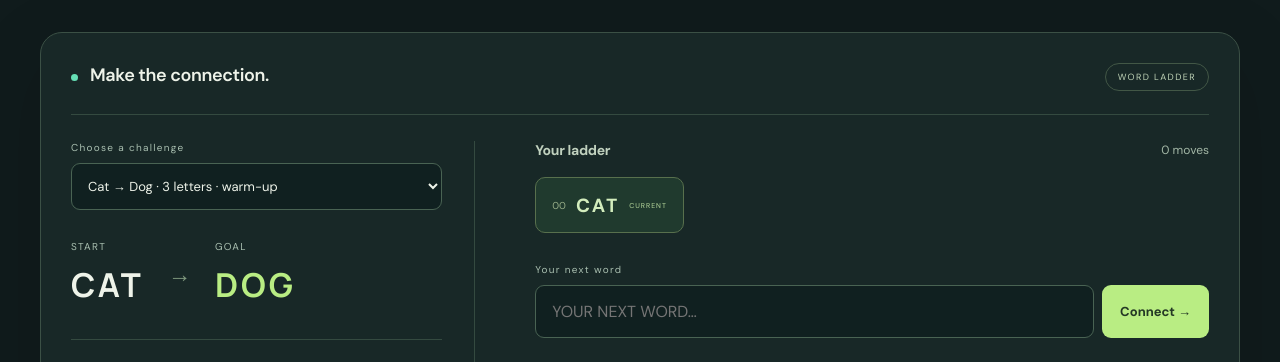
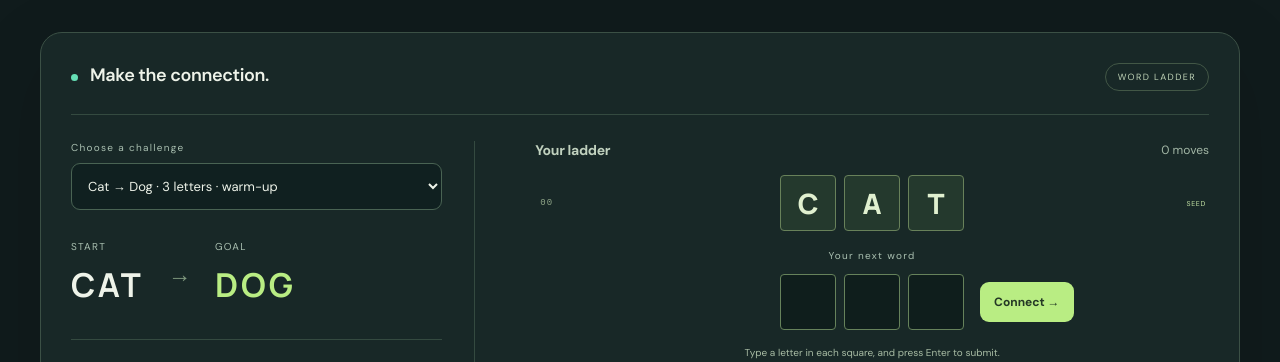
Before and after one commit to twinoxen/word-graph-explorer, a website built with Vite: page index.html in a window 1280 px wide. Shown: the part 438-800 px from the top of the page. Built offline with nearby package versions, Linux system fonts and the light colour scheme.

Commit message:
Build word ladders with aligned letter tiles and fresh input rungs

```diff
--- /dev/null
+++ b/src/letter-input.ts
@@ -0,0 +1,41 @@
+export const letterInputMarkup=`<div id="word-entry" class="word-entry"><input id="next" autocomplete="off" autocapitalize="characters" spellcheck="false" maxlength="3" aria-describedby="entry-instructions message"><div id="letter-slots" class="word-tiles" aria-hidden="true"></div></div>`;
+
+export function mountLetterInput(input:HTMLInputElement,slots:HTMLElement){
+  let length=3;
+  function sync(){
+    const focused=document.activeElement===input;
+    const start=input.selectionStart??input.value.length,end=input.selectionEnd??start;
+    const active=Math.min(start,length-1);
+    Array.from(slots.children).forEach((tile,index)=>{
+      tile.textContent=input.value[index]?.toUpperCase()||'';
+      tile.classList.toggle('filled',index<input.value.length);
+      tile.classList.toggle('active-letter',focused&&start===end&&index===active);
+      tile.classList.toggle('selected-letter',focused&&start!==end&&index>=start&&index<end);
+    });
+  }
+  function setLength(nextLength:number){
+    length=nextLength;input.maxLength=length;
+    slots.closest<HTMLElement>('.ladder-column')!.style.setProperty('--word-length',String(length));
+    slots.replaceChildren(...Array.from({length},()=>{const tile=document.createElement('span');tile.className='letter-tile';return tile;}));
+    sync();
+  }
+  input.addEventListener('click',event=>{
+    if(event.shiftKey)return;
+    const index=Array.from(slots.children).findIndex(tile=>{const bounds=tile.getBoundingClientRect();return event.clientX>=bounds.left&&event.clientX<=bounds.right;});
+    if(index>=0){const start=Math.min(index,input.value.length);input.setSelectionRange(start,Math.min(start+1,input.value.length));}
+    sync();
+  });
+  input.addEventListener('paste',event=>{
+    const pasted=event.clipboardData?.getData('text');
+    if(pasted===undefined||pasted===pasted.trim())return;
+    event.preventDefault();
+    const start=input.selectionStart??0,end=input.selectionEnd??start;
+    const remaining=length-(input.value.length-(end-start));
+    input.setRangeText(pasted.trim().slice(0,remaining),start,end,'end');
+    input.dispatchEvent(new Event('input',{bubbles:true}));
+  });
+  for(const event of ['input','focus','blur','keyup','select'])input.addEventListener(event,sync);
+  document.addEventListener('selectionchange',()=>{if(document.activeElement===input)sync();});
+  setLength(length);
+  return {sync,setLength};
+}
--- a/src/main.ts
+++ b/src/main.ts
@@ -3,6 +3,7 @@ import {WORDS,PUZZLES} from './data';
 import {adjacent,normalize,search,shortestPath,validateMove,type SearchResult} from './engine';
 import {createFeedback,type Tone} from './feedback';
 import {lessonMarkup,mountLessons} from './lessons';
+import {letterInputMarkup,mountLetterInput} from './letter-input';
 const app=document.querySelector<HTMLDivElement>('#app')!;
 app.innerHTML=`
 <header><a class="brand" href="./"><span class="brand-icon">w.</span> word graph <b>explorer</b></a><nav aria-label="Main"><a href="#game">Play</a><a href="#search-lab">Connections</a><a href="#learn">Explore the ideas</a><a href="https://github.com/twinoxen/word-graph-explorer" target="_blank" rel="noreferrer">Source ↗</a></nav></header>
@@ -12,7 +13,7 @@ app.innerHTML=`
 <form id="custom" hidden><div class="custom-fields"><label>Start<input id="custom-start" maxlength="4" placeholder="COLD" required></label><label>Goal<input id="custom-goal" maxlength="4" placeholder="WARM" required></label></div><button class="secondary">Set puzzle</button><p id="custom-error" role="status"></p></form>
 <div class="endpoints"><div><span class="field-label">START</span><strong id="start"></strong></div><span class="endpoint-arrow">→</span><div><span class="field-label">GOAL</span><strong id="goal"></strong></div></div>
 <p class="mobile-rule">Change one letter. Every step must be a word in our vocabulary.</p><div class="tip"><span>HOW TO PLAY</span><p>Change <b>exactly one letter</b> each turn. Keep the word length the same. Every step must be in our curated vocabulary.</p></div><div class="challenge-footnote">A real word may be missing because this teaching dictionary includes only selected English words.</div></div><div class="ladder-column"><div class="row"><h2>Your ladder</h2><span id="moves" class="muted"></span></div><ol id="ladder"></ol>
-<form id="move-form"><label class="field-label" for="next">Your next word</label><div class="input-row"><input id="next" autocomplete="off" spellcheck="false" placeholder="Your next word…" aria-describedby="message"><button id="submit-move" class="primary" aria-label="Submit word">Connect →</button></div></form><p id="message" class="message" role="status" aria-live="polite"></p>
+<form id="move-form"><label class="field-label" for="next">Your next word</label><div class="input-row">${letterInputMarkup}<button id="submit-move" class="primary" aria-label="Submit word">Connect →</button></div><p id="entry-instructions" class="entry-instructions">Type a letter in each square, and press Enter to submit.</p></form><p id="message" class="message" role="status" aria-live="polite"></p>
 <section id="victory" class="victory" hidden role="status"><span class="victory-icon" aria-hidden="true">✦</span><h2>Ladder complete!</h2><p id="victory-text"></p><button id="next-challenge" class="primary">Next challenge →</button></section>
 <div class="actions"><button id="hint" class="secondary">✧ Next-word hint</button><button id="reveal" class="secondary">Reveal shortest path</button></div><div id="answer" hidden class="answer"></div><div class="small-actions"><button id="undo">← Undo move</button><button id="restart">↻ Start over</button></div>
 </div></div><div class="game-bottom"><span><i class="dot green"></i> Every move opens a possibility.</span><a href="#learn">Curious how it works? Explore below ↓</a></div></section>
@@ -26,14 +27,23 @@ const el=<T extends HTMLElement=HTMLElement>(id:string)=>document.getElementById
 let start='cat',goal='dog',player=[start],solution:string[]=[],result:SearchResult=search(start,goal,WORDS),index=0,timer:ReturnType<typeof setInterval>|null=null,selected:string|null=null;
 function pause(){if(timer!==null)clearInterval(timer);timer=null;el('play').textContent='▶ Play BFS';}
 const lessons=mountLessons(()=>({start,goal,player,path:result.path}));
+const letterInput=mountLetterInput(el<HTMLInputElement>('next'),el('letter-slots'));
 const feedback=createFeedback(el('message'),el<HTMLInputElement>('next'),el('move-form'),el('toast'),el('confetti'));
 function message(text:string,tone:Tone='info',notify=false){feedback.show(text,tone,notify);}
 function render(){
   el('start').textContent=start.toUpperCase();el('goal').textContent=goal.toUpperCase();el('moves').textContent=`${player.length-1} moves`;
-  el('ladder').replaceChildren(...player.map((word,i)=>{const li=document.createElement('li');const count=document.createElement('span');count.textContent=String(i).padStart(2,'0');const text=document.createElement('strong');text.textContent=word.toUpperCase();li.append(count,text);if(i===player.length-1){const tag=document.createElement('em');tag.textContent=word===goal?'FINISHED':'CURRENT';li.append(tag);}return li;}));
+  el('ladder').replaceChildren(...player.map((word,i)=>{
+    const li=document.createElement('li');li.className='ladder-rung';li.setAttribute('aria-label',`Step ${i}: ${word.toUpperCase()}${i===player.length-1?', current word':''}`);
+    const count=document.createElement('span');count.className='rung-number';count.setAttribute('aria-hidden','true');count.textContent=String(i).padStart(2,'0');
+    const tiles=document.createElement('div');tiles.className='word-tiles';tiles.setAttribute('aria-hidden','true');
+    tiles.replaceChildren(...[...word].map(letter=>{const tile=document.createElement('span');tile.className='letter-tile';tile.textContent=letter.toUpperCase();return tile;}));
+    li.append(count,tiles);
+    if(i===player.length-1){const tag=document.createElement('em');tag.className='rung-status';tag.setAttribute('aria-hidden','true');tag.textContent=word===goal?'GOAL':i===0?'SEED':'CURRENT';li.append(tag);}
+    return li;
+  }));
   const won=player.at(-1)===goal;el('victory').hidden=!won;el('app').classList.toggle('won',won);(el('submit-move')as HTMLButtonElement).disabled=won;
   if(won){const moves=player.length-1,minimum=result.path?result.path.length-1:null;el('victory-text').textContent=`You connected ${start.toUpperCase()} to ${goal.toUpperCase()} in ${moves} moves. ${moves===minimum?'A shortest path — beautifully done!':`The shortest path takes ${minimum} moves. Try again and see how close you can get!`}`;}
-  (el('next') as HTMLInputElement).disabled=won;(el('hint')as HTMLButtonElement).disabled=won;(el('undo')as HTMLButtonElement).disabled=player.length===1;
+  (el('next') as HTMLInputElement).disabled=won;letterInput.sync();(el('hint')as HTMLButtonElement).disabled=won;(el('undo')as HTMLButtonElement).disabled=player.length===1;
   const snap=result.snapshots[index];el('current').textContent=snap.current?.toUpperCase()||'—';el('visited').textContent=String(snap.visited.length);el('depth').textContent=String(snap.depth);
   el('queue').replaceChildren(...snap.queue.map(w=>{const chip=document.createElement('code');chip.textContent=w.toUpperCase();return chip;}));if(!snap.queue.length)el('queue').textContent='Queue empty';
   (el('step')as HTMLButtonElement).disabled=snap.done;(el('play')as HTMLButtonElement).disabled=snap.done;
@@ -41,11 +51,12 @@ function render(){
   el('graph-note').textContent=el('graph').dataset.count||'Nearby words are shown. Scroll to explore the graph.';
 }
 function resetSearch(){pause();result=search(start,goal,WORDS);index=0;solution=[];el('answer').hidden=true;render();}
-function newPuzzle(a:string,b:string){lessons.puzzleChanged();el('inspector').textContent='Click a word to inspect its neighbors.';feedback.clear();el<HTMLInputElement>('next').value='';pause();start=a;goal=b;player=[start];selected=null;resetSearch();message(start===goal?'Already at the goal — zero moves needed.':'Your first move is waiting.');if(start===goal)(el('next')as HTMLInputElement).disabled=true;}
+function newPuzzle(a:string,b:string){lessons.puzzleChanged();el('inspector').textContent='Click a word to inspect its neighbors.';feedback.clear();el<HTMLInputElement>('next').value='';letterInput.setLength(a.length);pause();start=a;goal=b;player=[start];selected=null;resetSearch();message(start===goal?'Already at the goal — zero moves needed.':'Your first move is waiting.');if(start===goal)(el('next')as HTMLInputElement).disabled=true;}
 function step(){if(index<result.snapshots.length-1)index++;if(result.snapshots[index].done){pause();solution=result.path||[];}render();}
 el('next').addEventListener('input',()=>{
   const input=el<HTMLInputElement>('next');
   if(!input.value.trim()){message('Change one letter to make your next connection.');return;}
+  if(input.value.length<start.length){message(`Fill all ${start.length} squares to complete your next word.`);return;}
   const error=validateMove(player.at(-1)!,input.value,WORDS);
   message(error||'Valid word — press Enter to connect. ',error?'error':'success');
 });
@@ -56,7 +67,8 @@ el('move-form').addEventListener('submit',event=>{
   lessons.playerChanged();const previous=player.at(-1)!;player.push(normalize(input.value));input.value='';
   const won=player.at(-1)===goal;
   message(won?`Ladder complete! You reached ${goal.toUpperCase()} in ${player.length-1} moves.`:`${previous.toUpperCase()} → ${player.at(-1)!.toUpperCase()} — connected!`, 'success',won);
-  render();el('ladder').lastElementChild?.classList.add('move-enter');el('ladder').scrollTop=el('ladder').scrollHeight;
+  render();el('ladder').lastElementChild?.classList.add('rung-enter');el('ladder').scrollTop=el('ladder').scrollHeight;
+  if(!won){input.focus({preventScroll:true});input.setSelectionRange(0,0);letterInput.sync();input.scrollIntoView({block:'nearest',behavior:matchMedia('(prefers-reduced-motion: reduce)').matches?'instant':'smooth'});}
   if(won){feedback.celebrate();el('victory').scrollIntoView({block:'nearest',behavior:matchMedia('(prefers-reduced-motion: reduce)').matches?'instant':'smooth'});}
 });
 el('hint').onclick=()=>{const path=shortestPath(player.at(-1)!,goal,WORDS);message(path&&path.length>1?`Try ${path[1].toUpperCase()} — ${path.length-1} moves remain on a shortest route.`:'No route to the goal from here in this vocabulary.','hint',true);};
--- a/src/style.css
+++ b/src/style.css
@@ -204,3 +204,42 @@ footer{margin-top:55px;padding:22px 4px;border-top:1px solid #304239;color:#90a6
 @keyframes queue-in{from{opacity:0;transform:translateX(14px)}to{opacity:1;transform:translateX(0)}}
 @media(max-width:760px){header nav{gap:12px}header nav a[href="#search-lab"]{display:none}.lesson-tab{align-items:flex-start}.lesson-tab strong{font-size:10px}.lesson-tab small{font-size:8px}.animation-controls{gap:7px}.animation-controls button{font-size:10px;padding:11px 12px}.animation-caption{font-size:12px;min-height:88px}.parent-trace strong>span{padding:3px 1px}#search-lab{margin-top:40px}.learning{margin-top:48px}}
 @media(prefers-reduced-motion:reduce){#animated-edge,.changed-letter,.queue-chip-enter,.trace-current{animation:none!important}.patterns code.active-pattern{transform:none}}
+
+/* Word tiles align every accepted rung with the next editable row. */
+.ladder-column{--word-length:3;--tile-size:56px;--tile-gap:8px;--word-width:calc(var(--word-length)*var(--tile-size) + (var(--word-length) - 1)*var(--tile-gap))}
+#game .word-tiles{display:grid;grid-template-columns:repeat(var(--word-length),var(--tile-size));gap:var(--tile-gap);width:var(--word-width)}
+#game .letter-tile{width:var(--tile-size);height:var(--tile-size);display:grid;place-items:center;flex-shrink:0;border:1.5px solid #68815a;border-radius:4px;background:#24392d;color:#e0f0cf;font-family:Manrope,system-ui,sans-serif;font-size:28px;font-weight:800;letter-spacing:0;line-height:1;transition:border-color .15s,background .15s,box-shadow .15s}
+#ladder{display:flex;flex-direction:column;flex-wrap:nowrap;align-items:center;gap:10px;max-height:280px;min-height:var(--tile-size);padding:0;margin:16px 0 18px;overflow-y:auto;overflow-x:hidden;overscroll-behavior:contain;scrollbar-width:none}
+#ladder::-webkit-scrollbar{display:none}
+#ladder li{width:100%;height:var(--tile-size);flex:0 0 var(--tile-size);padding:0;display:flex;justify-content:center;align-items:center;background:none;border:0;border-radius:0;gap:0;position:relative;overflow:visible}
+#ladder .rung-number{position:absolute;left:5px;font-size:9px;color:#92a88a;font-family:monospace;letter-spacing:1px}
+#ladder .rung-status{position:absolute;right:3px;font-size:7px;letter-spacing:.7px;color:#c5e5a6;margin:0}
+#game .word-entry{position:relative;width:var(--word-width);height:var(--tile-size);flex:0 0 var(--word-width)}
+#game .word-entry input{position:absolute;inset:0;z-index:2;width:100%;height:100%;padding:0;margin:0;border:0;background:transparent;color:transparent;-webkit-text-fill-color:transparent;caret-color:transparent;box-shadow:none;border-radius:4px;font-size:16px;letter-spacing:0;text-transform:none;cursor:text}
+#game .word-entry input::selection{background:transparent;color:transparent}
+#game .word-entry input:focus-visible{outline:none}
+#game .word-entry input:disabled{cursor:default}
+#letter-slots{pointer-events:none}
+#game #letter-slots .letter-tile{background:#0f1e1c;border-color:#66825b}
+#game #letter-slots .letter-tile.filled{background:#1e3428}
+#game #letter-slots .letter-tile.active-letter{border-color:#c6efa0;box-shadow:0 0 0 3px #b9ed8326}
+#game #letter-slots .letter-tile.selected-letter{background:#3b5730;border-color:#d9ffb4}
+#game .word-entry input[aria-invalid="true"]+#letter-slots .letter-tile{border-color:#ee8296;background:#3a2228}
+#game .word-entry input:disabled+#letter-slots{opacity:.4}
+#game #move-form .field-label{text-align:center;margin:0 0 12px}
+#game #move-form .input-row{position:relative;display:flex;align-items:center;justify-content:center;gap:0;min-height:var(--tile-size)}
+#game #submit-move{position:absolute;left:calc(50% + var(--word-width)/2 + 16px);padding:12px 14px;font-size:12px}
+.entry-instructions{color:#a8bca4;font-size:10px;text-align:center;line-height:1.7;margin:14px 0 0}
+#game .ladder-column .message{min-height:44px;text-align:center;margin:8px 0 12px}
+.ladder-column .actions{justify-content:center}
+.ladder-column .small-actions{justify-content:center}
+.rung-enter{animation:rung-rise .35s cubic-bezier(.2,.7,.3,1)}
+@keyframes rung-rise{from{opacity:.25;transform:translateY(calc(var(--tile-size) + 10px))}to{opacity:1;transform:translateY(0)}}
+@media(max-width:1000px) and (min-width:761px){.ladder-column{--tile-size:46px;--tile-gap:6px}#game #submit-move{position:static;margin-top:14px}#game #move-form .input-row{flex-direction:column}#game .word-entry{flex-basis:var(--tile-size)}}
+@media(max-width:760px){.ladder-column{--tile-size:44px;--tile-gap:6px}#game .letter-tile{font-size:23px}#game #move-form .input-row{flex-direction:column}#game .word-entry{flex-basis:var(--tile-size)}#game #submit-move{position:static;margin-top:15px;font-size:12px;padding:11px 24px}#ladder{max-height:240px;margin-top:14px}#ladder .rung-number{font-size:8px;left:0}#ladder .rung-status{font-size:6px;right:0}.entry-instructions{font-size:9px;margin-top:12px}#game #move-form .field-label{font-size:9px;margin-bottom:9px}}
+@media(prefers-reduced-motion:reduce){.rung-enter{animation:none}}
+
+#game #letter-slots{position:absolute;inset:0}
+@media(max-width:360px){.ladder-column{--tile-size:40px;--tile-gap:5px}}
+
+@media(max-width:760px){.endpoints{gap:clamp(12px,5vw,24px)}.endpoints strong{font-size:clamp(24px,7vw,30px);letter-spacing:2px}}
```
Also changed, not shown: tests/browser/ladder.spec.ts (added, +86 -0 lines), README.md.
